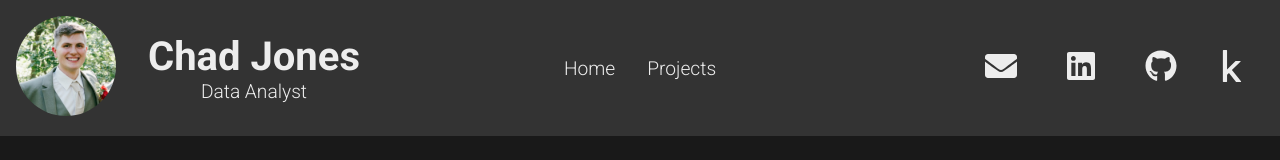
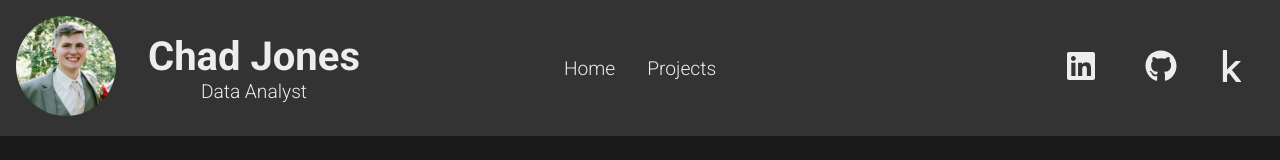
Before and after one commit to ClownChad/Portfolio, a Next.js app: page / in a window 1280 px wide. Shown: the top 160 px of the page. Built offline with nearby package versions, Linux system fonts and the light colour scheme; a web font is replaced by a local one.

Commit message:
Removed a link from header

```diff
--- a/components/Header.tsx
+++ b/components/Header.tsx
@@ -37,12 +37,6 @@ export default function Header(){
             </nav>
 
             <div className={styles.contact_cont}>
-                <Link className={styles.icon_link} href="chadderbox@live.com">
-                    <FaEnvelope
-                        className={styles.icon}
-                        size={'2rem'}
-                    />
-                </Link>
                 <Link className={styles.icon_link}
                     href="https://www.linkedin.com/in/chad-j-524825348/"
                     target="_blank"
```
